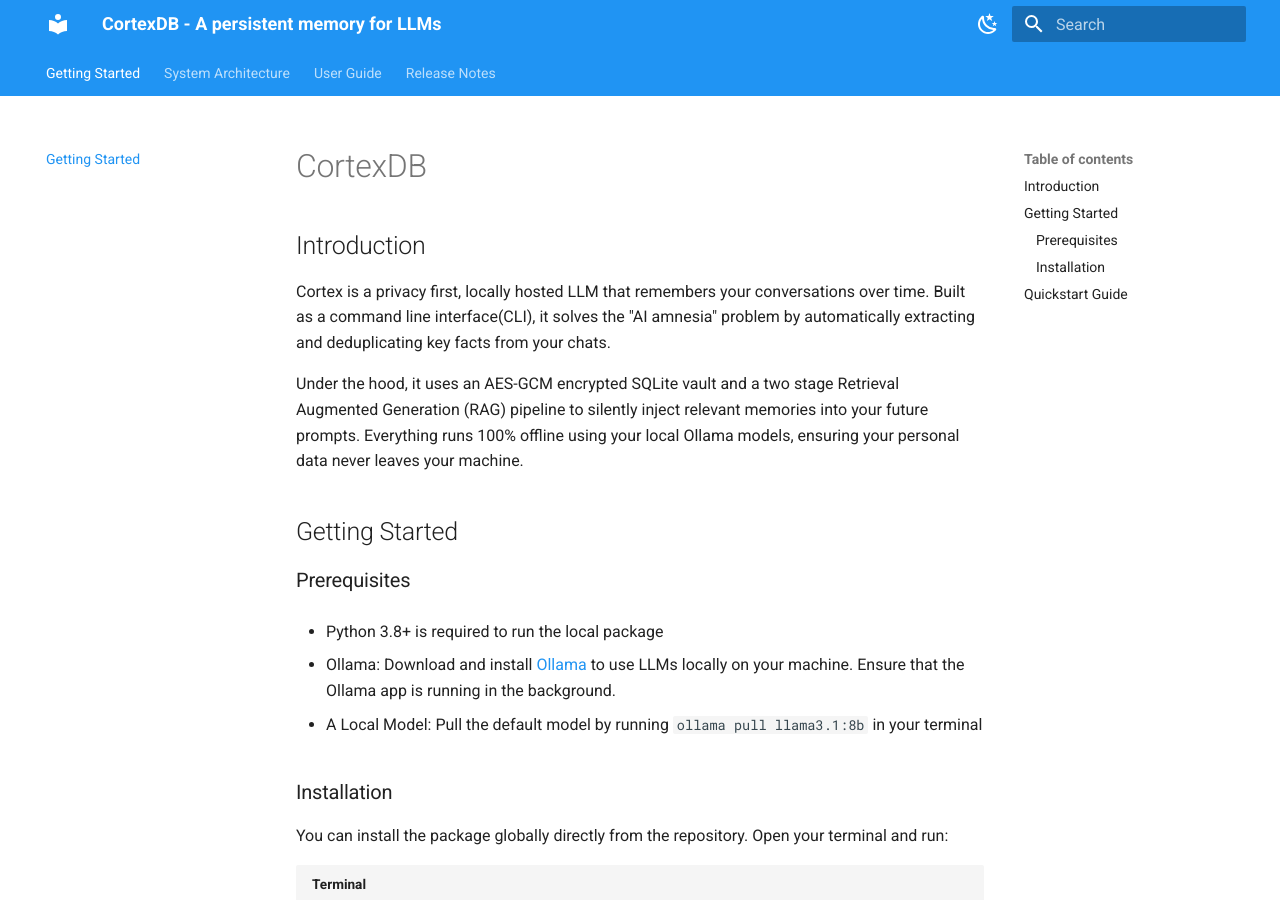
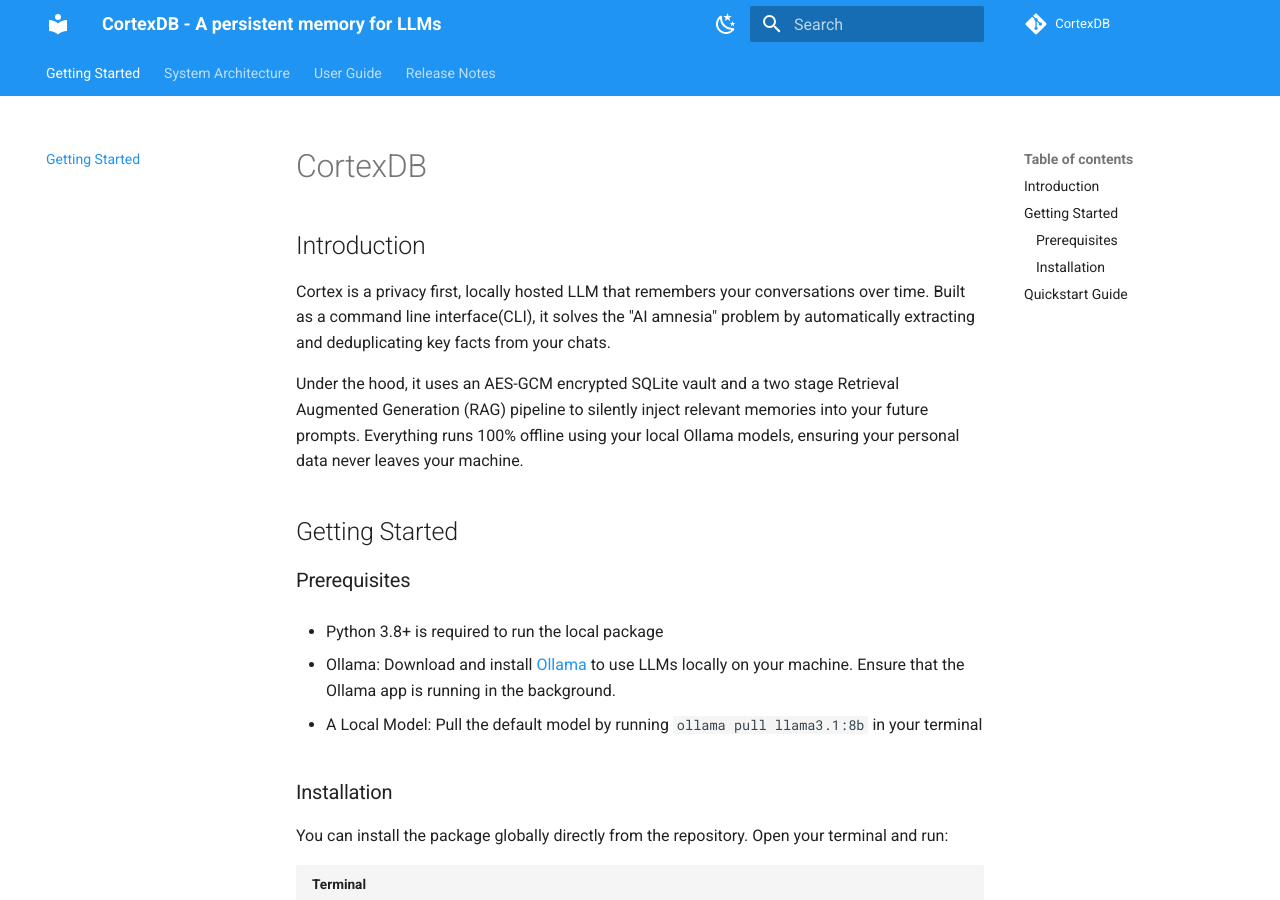
Before and after one commit to arnavt1605/cortexdb-docs, an MkDocs documentation site: the page built from docs/index.md, in a window 1280 px wide and 900 px high. Built offline with MkDocs 1.6.1 and Material for MkDocs 9.7.7, drawn with Linux system fonts in a browser that asks for light colours; comment, search, counter and statistics services are not loaded.

Commit message:
add repo url and name to mkdocs.yml

```diff
--- a/mkdocs.yml
+++ b/mkdocs.yml
@@ -28,6 +28,9 @@
     - search.highlight
     - content.code.copy
 
+repo_url: https://github.com/arnavt1605/Cortex
+repo_name: CortexDB
+
 plugins:
   - search
 
```
